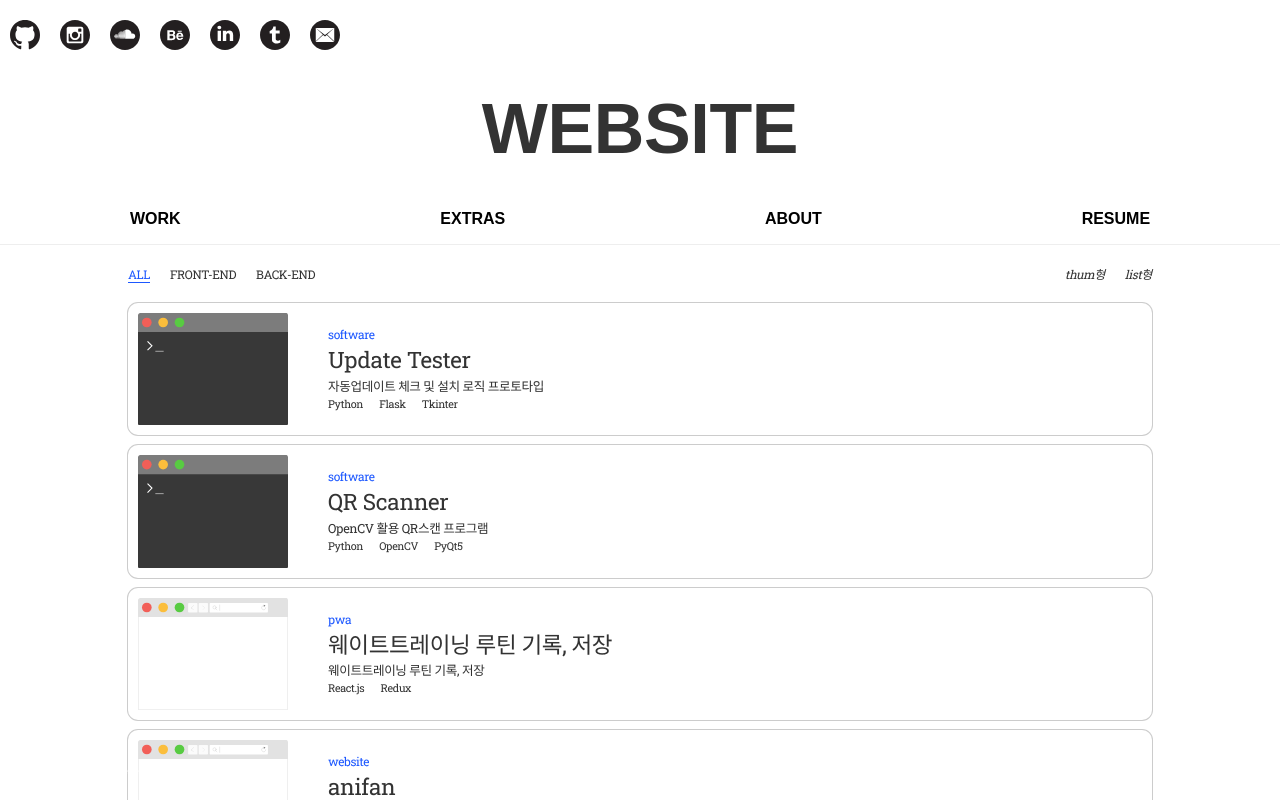
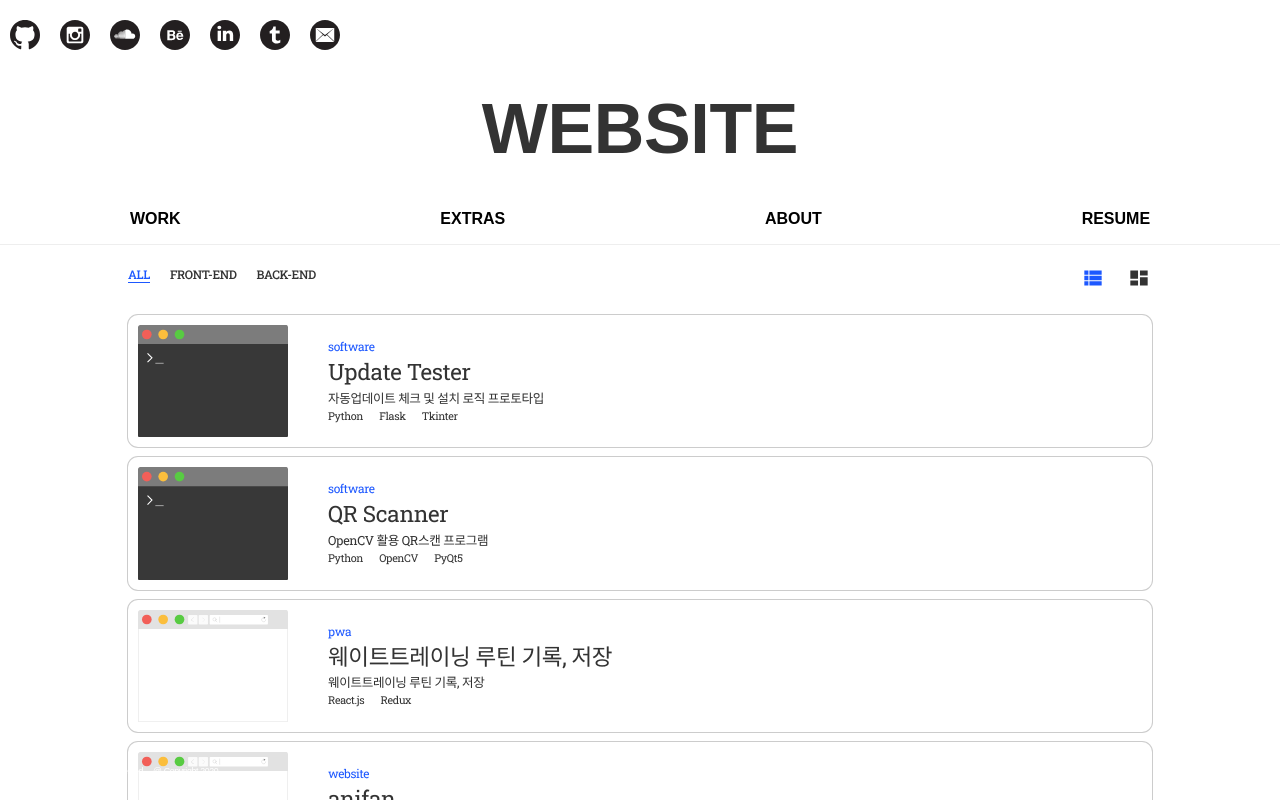
Before and after one commit to mooniljoo/mooniljoo.github.io, a Next.js app: page / in a window 1280 px wide. Shown: the top 800 px of the page. Built offline with nearby package versions, Linux system fonts and the light colour scheme; a web font is replaced by a local one.

Commit message:
Add Viewmode

```diff
--- a/components/Category.js
+++ b/components/Category.js
@@ -3,10 +3,7 @@ import { useState, useRef } from "react";
 
 export default function Category() {
   const [cate, setCate] = useState("");
-
-  const frontend = useRef();
-  const all = useRef();
-  const backend = useRef();
+  const [viewmode, setViewmode] = useState("rowlist");
 
   const onAll = () => {
     setCate("");
@@ -18,13 +15,19 @@ export default function Category() {
     setCate("software");
   };
 
+  const viewRowlist = () => {
+    setViewmode("rowlist");
+  };
+  const viewTile = () => {
+    setViewmode("tile");
+  };
+
   return (
     <div className="container">
       <div className="row">
         <div className="categoryList">
           <span
             className={`categoryList__item ${cate == "" && "selected"}`}
-            ref={all}
             onClick={onAll}
           >
             ALL
@@ -33,25 +36,51 @@ export default function Category() {
             className={`categoryList__item ${
               cate == "publishing" && "selected"
             }`}
-            ref={frontend}
             onClick={onFront}
           >
             FRONT-END
           </span>
           <span
             className={`categoryList__item ${cate == "software" && "selected"}`}
-            ref={backend}
             onClick={onBack}
           >
             BACK-END
           </span>
         </div>
-        <div className="viewList">
-          <i className="viewList__item">thum형</i>
-          <i className="viewList__item">list형</i>
+        <div className="viewmodes">
+          <i
+            className={`viewmode ${viewmode == "rowlist" && "selected"}`}
+            onClick={viewRowlist}
+          >
+            <svg
+              width="26"
+              height="26"
+              viewBox="0 0 26 26"
+              fill="#333"
+              xmlns="http://www.w3.org/2000/svg"
+            >
+              <path d="M4.33331 15.1665H8.41174V10.8332H4.33331V15.1665ZM4.33331 20.5832H8.41174V16.2498H4.33331V20.5832ZM4.33331 9.74984H8.41174V5.4165H4.33331V9.74984ZM9.43135 15.1665H21.6666V10.8332H9.43135V15.1665ZM9.43135 20.5832H21.6666V16.2498H9.43135V20.5832ZM9.43135 5.4165V9.74984H21.6666V5.4165H9.43135Z" />
+            </svg>
+            <span className="screen_out">Show articles in Row List</span>
+          </i>
+          <i
+            className={`viewmode ${viewmode == "tile" && "selected"}`}
+            onClick={viewTile}
+          >
+            <svg
+              width="26"
+              height="26"
+              viewBox="0 0 26 26"
+              fill="#333"
+              xmlns="http://www.w3.org/2000/svg"
+            >
+              <path d="M4.33337 13.8424H12.0371V5.4165H4.33337V13.8424ZM4.33337 20.5832H12.0371V15.5276H4.33337V20.5832ZM13.963 20.5832H21.6667V12.1572H13.963V20.5832ZM13.963 5.4165V10.4721H21.6667V5.4165H13.963Z"></path>
+            </svg>
+            <span className="screen_out">Show articles in Tile Grid</span>
+          </i>
         </div>
       </div>
-      <section className="card-container">
+      <section className={`card-container ${viewmode}`}>
         {desc.workList
           .filter((e) => e.category.includes(cate))
           .map((e, idx) => (
@@ -79,11 +108,6 @@ export default function Category() {
           ))}
       </section>
       <style jsx>{`
-        .card-container {
-          display: flex;
-          flex-direction: column;
-        }
-
         .workList__item__type {
           font-size: 1em;
           color: #1d58ff;
@@ -107,35 +131,65 @@ export default function Category() {
           justify-content: space-between;
         }
         .categoryList__item,
-        .viewList__item {
+        .viewmodes__item {
           cursor: pointer;
+          font-weight: 500;
         }
         .categoryList__item {
           margin-right: 20px;
         }
-        .viewList__item {
+        .viewmode {
           margin-left: 20px;
         }
+
         .categoryList__item:hover,
-        .categoryList__item.selected,
-        .viewList__item:hover,
-        .viewList__item.selected {
+        .categoryList__item.selected {
           border-bottom: 1px solid #1d58ff;
           color: #1d58ff;
+        }
+        .viewmode:hover > svg,
+        .viewmode.selected > svg {
+          cursor: pointer;
+          fill: #1d58ff;
         }
         .container {
           width: 1024px;
           margin: 0 auto;
         }
+
+        .card-container {
+          display: flex;
+        }
+        .card-container.rowlist {
+          flex-direction: column;
+        }
+
+        .card-container.tile {
+          flex-wrap: wrap;
+          justify-content: flex-start;
+        }
+
+        .card-container.tile .card {
+          width: 24%;
+          margin-right: 1%;
+        }
+        .card-container.tile .fig_img {
+          max-width: initial;
+          justify-content: center;
+        }
+
         .card {
           background: #fff;
           box-shadow: 0 0 0 1px #ccc;
           border-radius: 10px;
           margin-bottom: 10px;
         }
-        .card__link {
+        .card > .card__link {
           display: flex;
           padding: 10px;
+        }
+        .card-container.tile .card__link {
+          display: block;
         }
         .card__link > figure {
           flex: 1;
```
